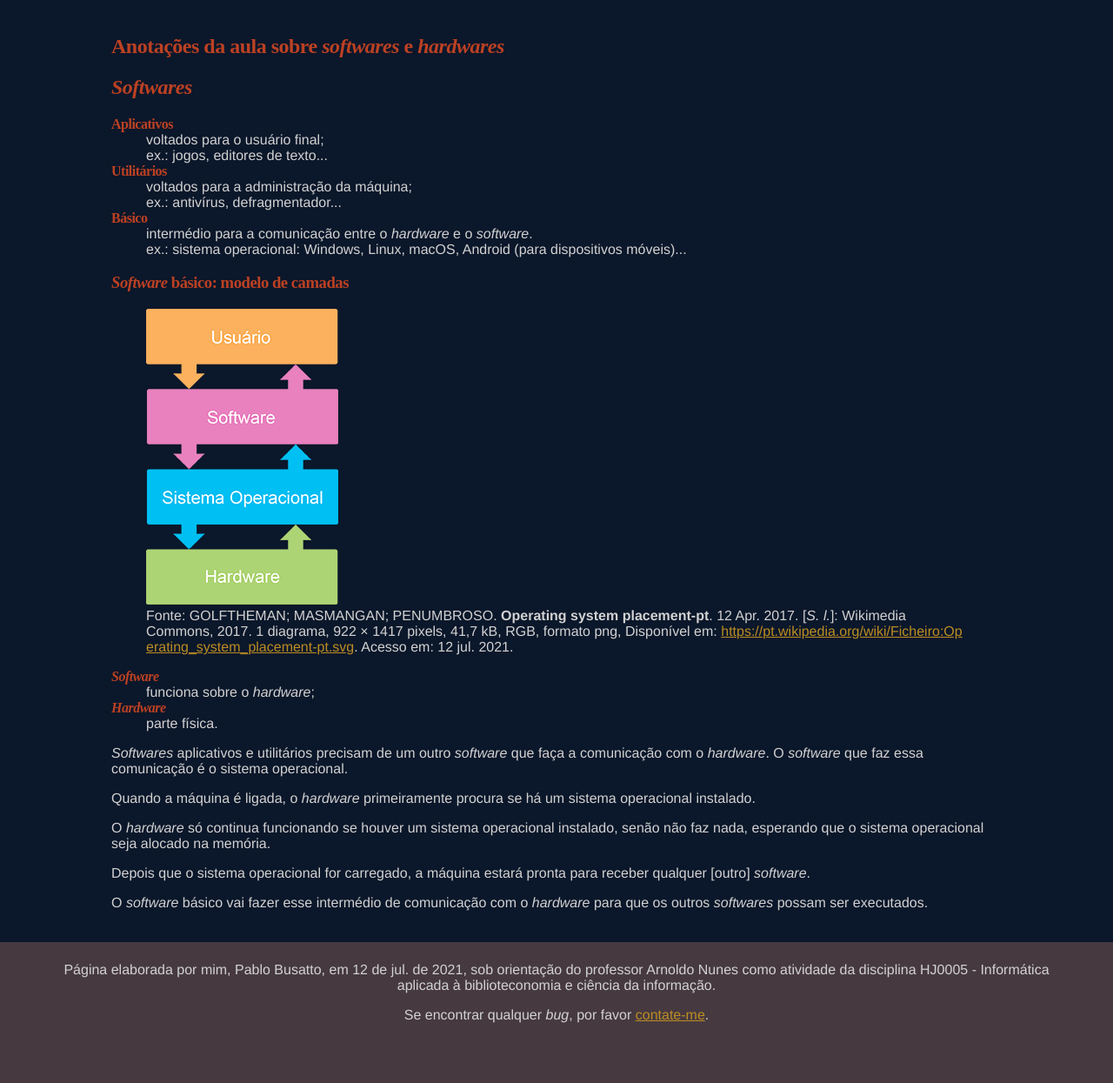
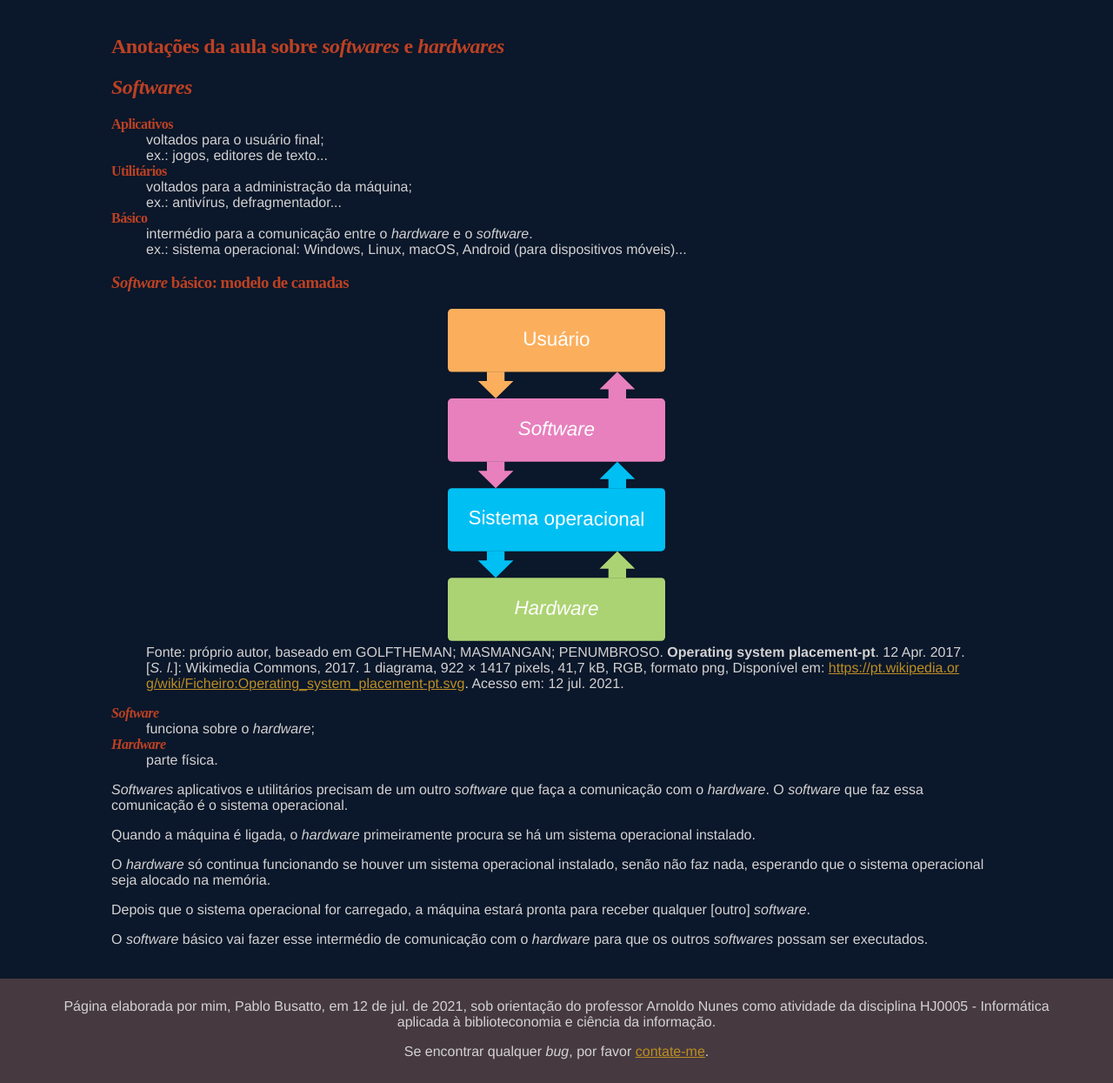
Before and after one commit to PabloBF/pablobf.github.io, a Jekyll site: the page ufc/informatica-aplicada/index.html, which Jekyll copies as it is, in a window 1280 px wide. Shown: the whole page at 87% size. Built offline with Jekyll 4.4.1, drawn with Linux system fonts in a browser that asks for light colours; a script that is not in the unit is left out; before the commit the page ends 1203 px from its top, so only the background shows below that.

Commit message:
Update index.html

```diff
--- a/ufc/informatica-aplicada/index.html
+++ b/ufc/informatica-aplicada/index.html
@@ -10,7 +10,7 @@
 		body {
 			font-family: proxima-nova,Helvetica,sans-serif;
 			background-color: #463940;
-			color: rgb(210, 210, 210);
+			color: #D2D2D2;
 			margin-top: 0;
 			margin-left: 0;
 			margin-right: 0;
@@ -60,6 +60,14 @@
 			padding-bottom: 3px;
 		}
 
+		figure {
+			text-align: center;
+		}
+
+		figure figcaption {
+			text-align: left;
+		}
+
 	</style>
   </head>
   <body>
@@ -83,10 +91,54 @@
 		<h3><i lang="en">Software</i> básico: modelo de camadas</h3>
 
 		<figure>
-		<img src="img/SistemaDeCamadas.png"
-			 alt="Diagrama com a posição do sistema operacional no uso de um computador."
-				 title="Sistema operacional no modelo de camadas." />
-		<figcaption>Fonte: GOLFTHEMAN; MASMANGAN; PENUMBROSO. <b>Operating system placement-pt</b>. 12 Apr. 2017. [<i>S. l.</i>]: Wikimedia Commons, 2017. 1 diagrama, 922 × 1417 pixels, 41,7 kB, RGB, formato png, Disponível em: <a class="quebra" rel="external" href="https://pt.wikipedia.org/wiki/Ficheiro:Operating_system_placement-pt.svg">https://pt.wikipedia.org/wiki/Ficheiro:Operating_system_placement-pt.svg</a>. Acesso em: 12 jul. 2021.</figcaption>
+		<svg xmlns="http://www.w3.org/2000/svg" viewBox="0 0 53.04 81.01" width=250px>
+		<title>Sistema operacional pelo modelo de camadas</title>
+			<defs>
+				<style>
+					.usuario-camada{
+						fill:#fbaf5d;
+					}
+					.software-camada{
+						fill:#e880be;
+					}
+					.sistema-operacional-camada{
+						fill:#00bff3;
+					}
+					.hardware-camada{
+						fill:#acd373;
+					}
+					.texto-estrangeiro,.texto-portugues{
+						font-size:4.75px;
+						fill:#FFF;
+					}
+					.texto-estrangeiro{
+						font-family:Arial-ItalicMT, Arial;
+						font-style:italic;
+					}
+					.texto-portugues{
+						font-family:ArialMT, Arial;
+					}
+				</style>
+				<rect id="camada" width="53.04" height="15.4" rx="1"/>
+				<polygon id="seta-baixo" points="13.84 17.62, 13.84 15.35, 9.54 15.35, 9.54 17.62, 7.36 17.62, 11.69 21.87, 16.01 17.62, 13.84 17.62"/>
+				<use id="seta-cima" href="#seta-baixo" transform="rotate(180 26.52 18.635)"/>
+			</defs>
+			<use id="usuario-camada" href="#camada" class="usuario-camada"/>
+			<use id="software-camada" href="#camada" class="software-camada" transform="translate(0 21.87)"/>
+			<use id="sistema-operacional-camada" href="#camada" class="sistema-operacional-camada" transform="translate(0 21.87) translate(0 21.87)"/>
+			<use id="hardware-camada" href="#camada" class="hardware-camada" transform="translate(0 21.87) translate(0 21.87) translate(0 21.87)"/>
+			<use id="seta-usuario" href="#seta-baixo" class="usuario-camada"/>
+			<use id="seta-software-b" href="#seta-baixo" class="software-camada" transform="translate(0 21.87)"/>
+			<use id="seta-sistema-operacional-b" href="#seta-baixo" class="sistema-operacional-camada" transform="translate(0 21.87) translate(0 21.87)"/>
+			<use id="seta-hardware-c" href="#seta-cima" class="hardware-camada" transform="translate(0 21.87) translate(0 21.87)"/>
+			<use id="seta-sistema-operacional-c" href="#seta-cima" class="sistema-operacional-camada" transform="translate(0 21.87)"/>
+			<use id="seta-software-c" href="#seta-cima" class="software-camada"/>
+			<text class="texto-portugues" transform="translate(18.32 8.88) rotate(0.6)">Usuário</text>
+			<text class="texto-estrangeiro" transform="translate(17.13 30.74) rotate(0.6)">Software</text>
+			<text class="texto-portugues" transform="translate(4.98 52.49) rotate(0.6)">Sistema operacional</text>
+			<text class="texto-estrangeiro" transform="translate(16.21 74.47) rotate(0.6)">Hardware</text>
+		</svg>
+		<figcaption>Fonte: próprio autor, baseado em GOLFTHEMAN; MASMANGAN; PENUMBROSO. <b>Operating system placement-pt</b>. 12 Apr. 2017. [<i>S. l.</i>]: Wikimedia Commons, 2017. 1 diagrama, 922 × 1417 pixels, 41,7 kB, RGB, formato png, Disponível em: <a class="quebra" rel="external" href="https://pt.wikipedia.org/wiki/Ficheiro:Operating_system_placement-pt.svg">https://pt.wikipedia.org/wiki/Ficheiro:Operating_system_placement-pt.svg</a>. Acesso em: 12 jul. 2021.</figcaption>
 		</figure>
 		<dl>
 		<dt><i lang="en">Software</i></dt>
```
